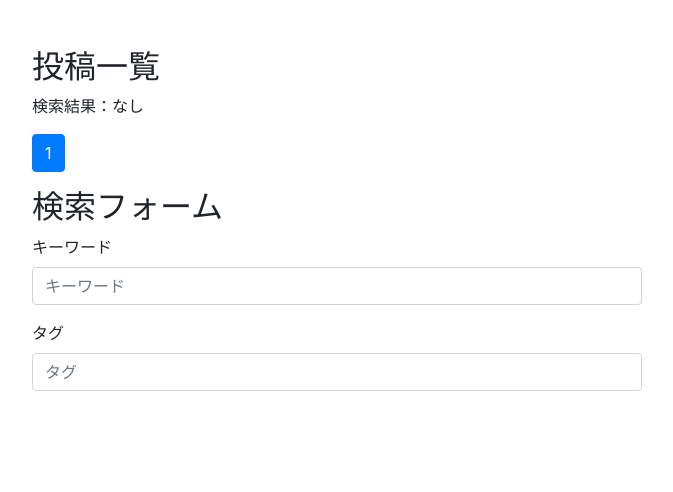
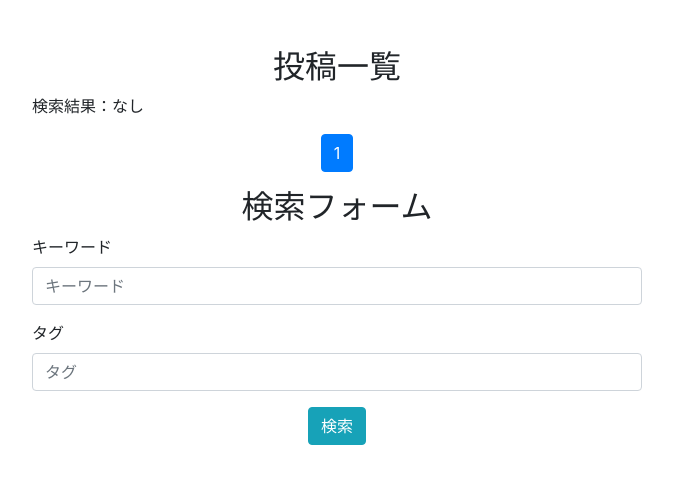
Before and after one commit to g-nemo9/jikkyotter, a Django app: page / in a window 1280 px wide. Shown: the part 56-548 px from the top of the page, without its empty margins (303-976 px from the left). Run offline with Django 3.2, Linux system fonts and the light colour scheme; data that the repository does not hold is empty; some libraries are stand-ins or nearby versions.

Commit message:
Add requirements.txt

```diff
--- a/jikkyotter/forms.py
+++ b/jikkyotter/forms.py
@@ -1,9 +1,15 @@
 from django import forms
 from .models import Post
+from django.utils import timezone
 
 
 class PostForm(forms.ModelForm):
     """新規投稿のモデルフォーム"""
+    start_at = forms.DateTimeField(
+        label='開始時刻',
+        widget=forms.DateTimeInput(attrs={"type": "datetime-local", "value": timezone.now().strftime('%Y-%m-%dT%H:%M')}),
+        input_formats=['%Y-%m-%dT%H:%M']
+    )
 
     class Meta:
         model = Post
--- a/jikkyotter/views.py
+++ b/jikkyotter/views.py
@@ -12,6 +12,7 @@ class PostList(generic.ListView):
     model = models.Post
     context_object_name = 'posts'
     paginate_by = 5
+    ordering = ['-start_at']
 
     def get_context_data(self, *, object_list=models.Post, **kwargs):
         """SearchFormをテンプレートに渡す"""
@@ -69,7 +70,7 @@ class UserDetail(generic.DetailView):
 class UserPostList(generic.ListView):
     model = models.Post
     context_object_name = 'posts'
-    paginate_by = 5
+    paginate_by = 3
     template_name = 'jikkyotter/user_post_list.html'
 
     def get_queryset(self):
--- a/templates/jikkyotter/create.html
+++ b/templates/jikkyotter/create.html
@@ -2,6 +2,8 @@
 {% load bootstrap4 %}
 
 {% block content %}
+  <div class="text-center">
+    <h2>実況作成</h2>
     <form method="post" class="form">
       {% csrf_token %}
       {% bootstrap_form form %}
@@ -12,4 +14,5 @@
       </button>
       {% endbuttons %}
     </form>
+  </div>
 {% endblock %}
--- a/templates/jikkyotter/customuser_detail.html
+++ b/templates/jikkyotter/customuser_detail.html
@@ -10,6 +10,6 @@
 <h3>最近の実況</h3>
 {% include 'jikkyotter/snippets/post_card_list.html' %}
 
-<a href="{% url 'jikkyotter:user_posts' pk=customuser.id %}"> >>投稿一覧</a>
+<button class="btn btn-info my-3" onclick="location.href='{% url 'jikkyotter:user_posts' pk=customuser.id %}'">投稿一覧</button>
 
 {% endblock %}
--- a/templates/jikkyotter/post_list.html
+++ b/templates/jikkyotter/post_list.html
@@ -2,17 +2,18 @@
 {% load bootstrap4 %}
 {% block content %}
 
-<h2>投稿一覧</h2>
+<h2 class="text-center">投稿一覧</h2>
 {% include 'jikkyotter/snippets/post_card_list.html' %}
 
 {# ページネーション #}
 {% include 'jikkyotter/snippets/page5.html' %}
 
-<h2>検索フォーム</h2>
+<h2 class="text-center">検索フォーム</h2>
 <form action="" method="GET">
   {% bootstrap_form form %}
-  {% buttons submit='検索' %}
-  {% endbuttons %}
+  <div class="text-center">
+    <button type="submit" class="btn btn-info mb-5">検索</button>
+  </div>
 </form>
 
 {% endblock %}
--- a/templates/jikkyotter/snippets/page5.html
+++ b/templates/jikkyotter/snippets/page5.html
@@ -1,6 +1,6 @@
 {% load mytag %}
 <nav aria-label="Page navigation">
-  <ul class="pagination mt-3">
+  <ul class="pagination mt-3 justify-content-center">
 
       {% if page_obj.has_previous %}
         <li class="page-item">
```
Also changed, not shown: jikkyou_project/settings.py (+3 -8 lines), requirements.txt (added, +21 -0 lines).
